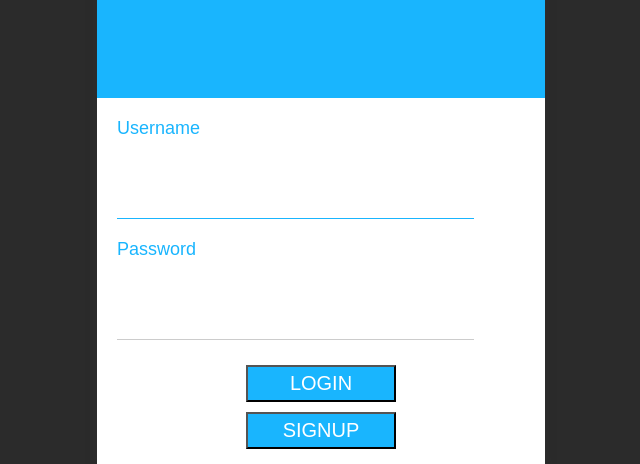
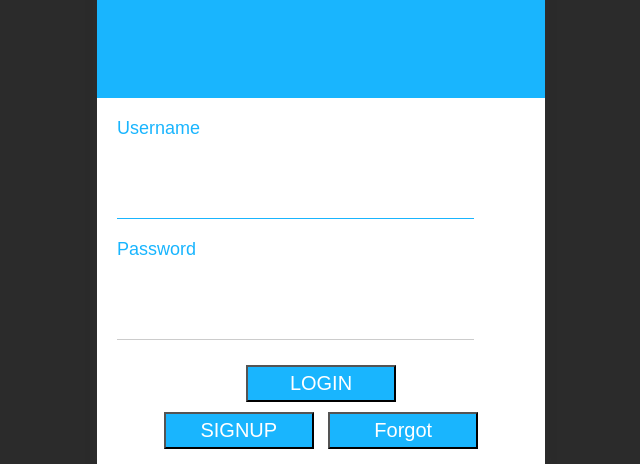
Before and after one commit to kp646576/Convo, a plain HTML site: page views/login.html in a window 1280 px wide. Shown: the part 509-973 px from the top of the page, without its empty margins (319-959 px from the left). Drawn offline with nearby package versions, Linux system fonts and the light colour scheme.

Commit message:
routed forgot page

```diff
--- a/views/login.html
+++ b/views/login.html
@@ -37,6 +37,7 @@
                   </form>
                     <div align="center">
                         <button class="btn btn-orange" id="createUser" onclick="window.location.href='/signup'">SIGNUP</button>
+                        <button class="btn btn-orange" id="createUser" onclick="window.location.href='/forgot'">Forgot </button>
                     </div>
 
             </div>
```
